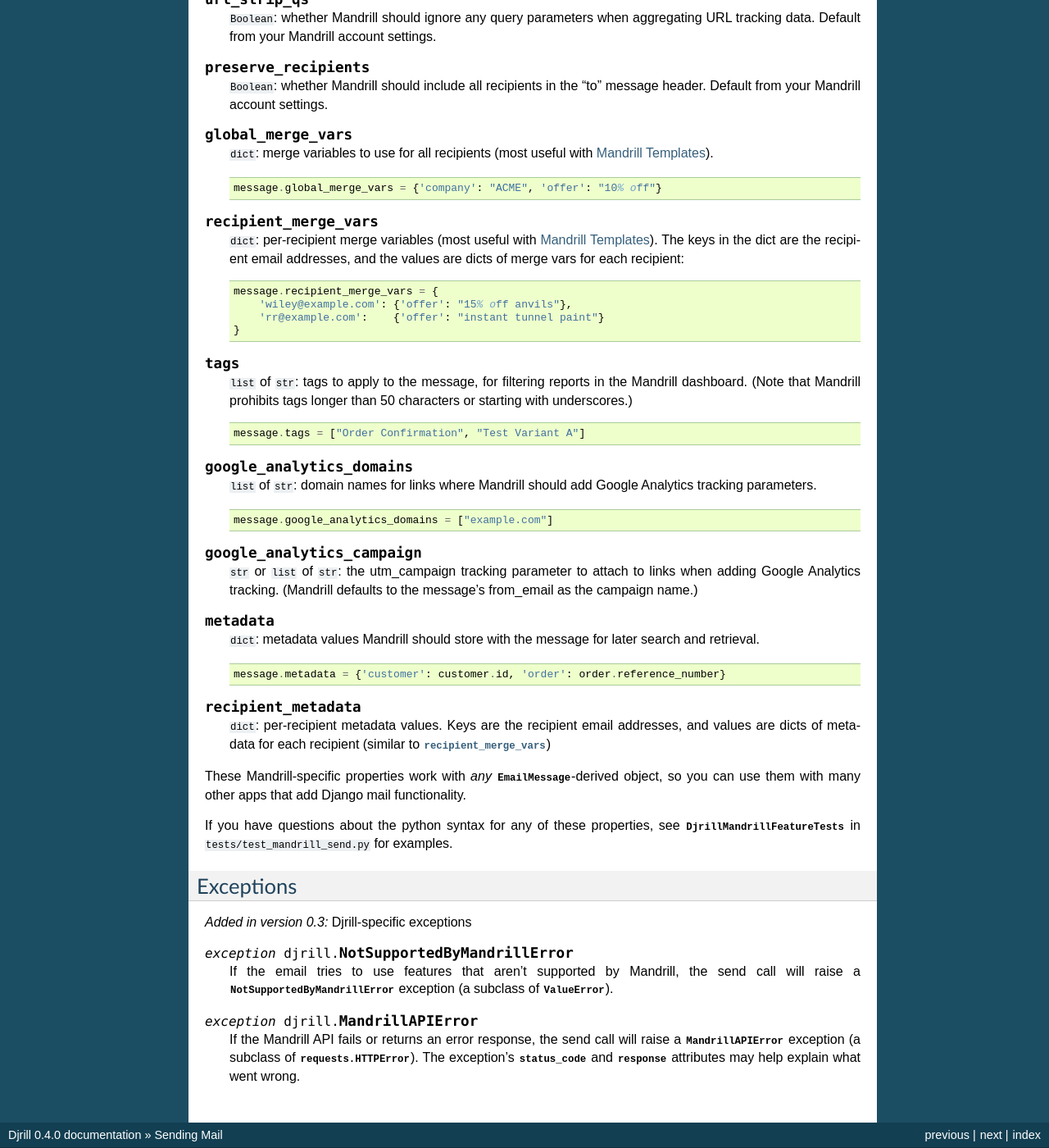
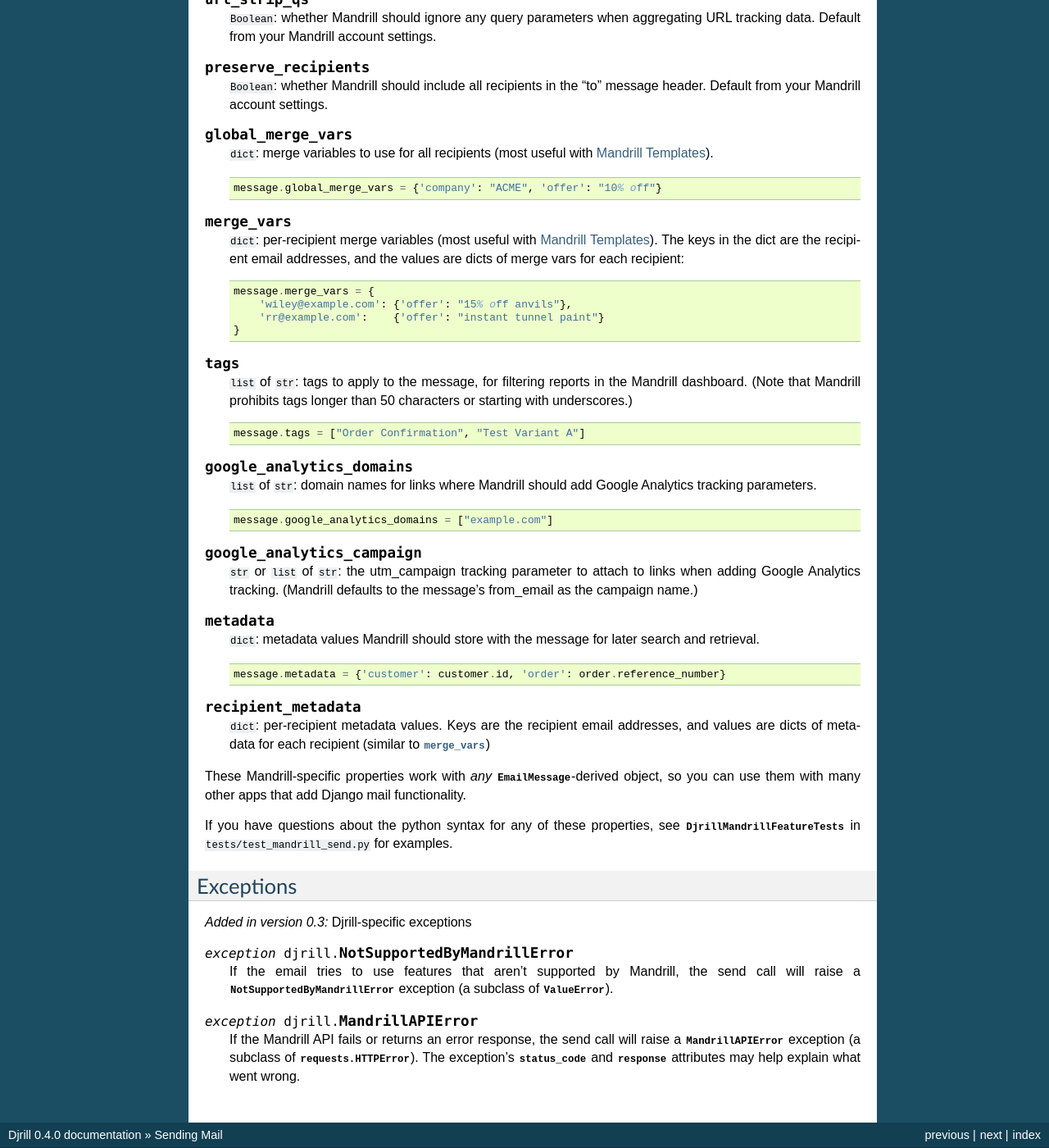
Before and after one commit to brack3t/Djrill, a Sphinx documentation site: the page built from docs/usage/sending_mail.rst, in a window 1280 px wide and 1400 px high, scrolled down 2028 px. Shown: the whole window at 82% size. Built offline with Sphinx 7.4.7, drawn with Linux system fonts in a browser that asks for light colours; some of the changed text lies outside the part shown.

Commit message:
Back-port merge_vars doc fix to v0.4

```diff
--- a/docs/usage/sending_mail.rst
+++ b/docs/usage/sending_mail.rst
@@ -155,13 +155,13 @@
 
         message.global_merge_vars = {'company': "ACME", 'offer': "10% off"}
 
-.. attribute:: recipient_merge_vars
+.. attribute:: merge_vars
 
     ``dict``: per-recipient merge variables (most useful with :ref:`mandrill-templates`). The keys
     in the dict are the recipient email addresses, and the values are dicts of merge vars for
     each recipient::
 
-        message.recipient_merge_vars = {
+        message.merge_vars = {
             'wiley@example.com': {'offer': "15% off anvils"},
             'rr@example.com':    {'offer': "instant tunnel paint"}
         }
@@ -198,7 +198,7 @@
 
     ``dict``: per-recipient metadata values. Keys are the recipient email addresses,
     and values are dicts of metadata for each recipient (similar to
-    :attr:`recipient_merge_vars`)
+    :attr:`merge_vars`)
 
 
 These Mandrill-specific properties work with *any*
```
